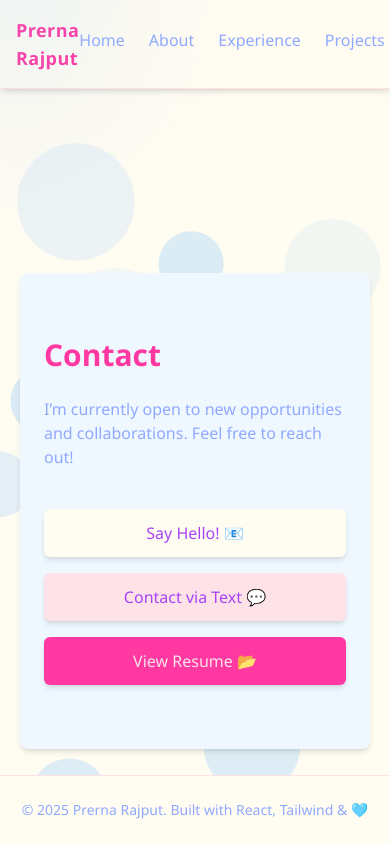
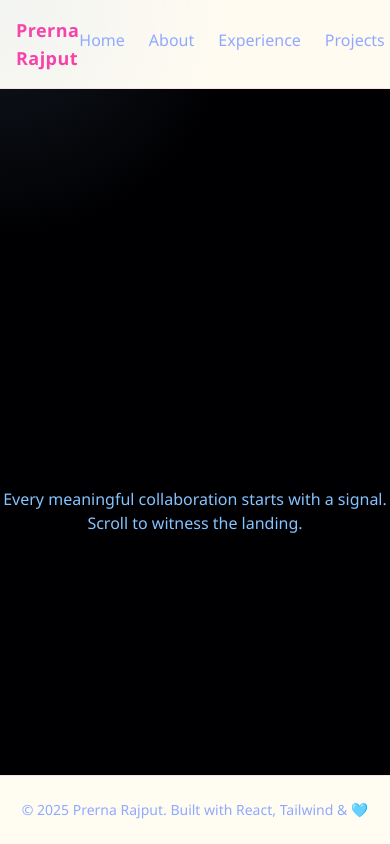
Before and after one commit to PrernaRajput/portfolio-app, a React (Create React App) app: page /contact in a window 390 px wide. Shown: the top 844 px of the page. Built offline with nearby package versions, Linux system fonts and the light colour scheme.

Commit message:
added scroll animation

```diff
--- a/src/App.js
+++ b/src/App.js
@@ -1,37 +1,54 @@
-import { BrowserRouter as Router, Routes, Route } from 'react-router-dom';
-import Home from './pages/Home';
-import About from './pages/About';
-import Experience from './pages/Experience';
-import Projects from './pages/Projects';
-import Skills from './pages/Skills';
-import Contact from './pages/Contact';
-import Navbar from './components/Navbar';
-import Footer from './components/Footer';
-import CustomCursor from './components/CustomCursor';
+import {
+  BrowserRouter as Router,
+  Routes,
+  Route,
+  useLocation,
+} from "react-router-dom";
+import Home from "./pages/Home";
+import About from "./pages/About";
+import Experience from "./pages/Experience";
+import Projects from "./pages/Projects";
+import Skills from "./pages/Skills";
+import Contact from "./pages/Contact";
+import Navbar from "./components/Navbar";
+import Footer from "./components/Footer";
+import CustomCursor from "./components/CustomCursor";
 
-export default function App () {
-    return (
-        <>
-            <CustomCursor />
+// Create a new component to be able to use useLocation hook
+const AppContent = () => {
+  const location = useLocation();
+  const isContactPage = location.pathname === "/contact";
 
-            <Router>
-                <div className="flex flex-col min-h-screen dark:bg-bodyBgColorDark bg-bodyBgColor text-textColor dark:text-textColorDark relative z-10">
-                    <Navbar />
+  return (
+    <div className='flex flex-col min-h-screen dark:bg-bodyBgColorDark bg-bodyBgColor text-textColor dark:text-textColorDark relative z-10'>
+      <Navbar />
 
-                    <main className="flex-grow">
-                        <Routes>
-                            <Route path="/" element={<Home />} />
-                            <Route path="/about" element={<About />} />
-                            <Route path="/experience" element={<Experience />} />
-                            <Route path="/projects" element={<Projects />} />
-                            <Route path="/skills" element={<Skills />} />
-                            <Route path="/contact" element={<Contact />} />
-                        </Routes>
-                    </main>
+      <main className='flex-grow'>
+        <Routes>
+          <Route path='/' element={<Home />} />
+          <Route path='/about' element={<About />} />
+          <Route path='/experience' element={<Experience />} />
+          <Route path='/projects' element={<Projects />} />
+          <Route path='/skills' element={<Skills />} />
+          <Route path='/contact' element={<Contact />} />
+        </Routes>
+      </main>
 
-                    <Footer />
-                </div>
-            </Router>
-        </>
-    );
+      <div className={isContactPage ? "fixed bottom-0 w-full z-20" : ""}>
+        <Footer />
+      </div>
+    </div>
+  );
+};
+
+export default function App() {
+  return (
+    <>
+      <CustomCursor />
+
+      <Router>
+        <AppContent />
+      </Router>
+    </>
+  );
 }
--- /dev/null
+++ b/src/components/scrollAnimation.jsx
@@ -0,0 +1,98 @@
+import React, {useRef, useEffect, useState} from "react";
+import {useScroll, useTransform, motion} from "framer-motion";
+
+const ScrollAnimation = () => {
+  const canvasRef = useRef(null);
+  const [images, setImages] = useState([]);
+  const [loading, setLoading] = useState(true);
+  const imageCount = 49; // From ezgif-frame-000.jpg to ezgif-frame-048.jpg
+
+  useEffect(() => {
+    const preloadImages = () => {
+      const loadedImages = [];
+      for (let i = 0; i < imageCount; i++) {
+        const img = new Image();
+        img.src = `/frames/ezgif-frame-${i.toString().padStart(3, "0")}.jpg`;
+        loadedImages.push(img);
+      }
+      setImages(loadedImages);
+      Promise.all(
+        loadedImages.map(
+          (img) => new Promise((resolve) => (img.onload = resolve)),
+        ),
+      ).then(() => setLoading(false));
+    };
+    preloadImages();
+  }, []);
+
+  const scrollRef = useRef(null);
+
+  const {scrollYProgress} = useScroll({
+    target: scrollRef,
+    offset: ["start start", "end end"],
+  });
+
+  const frameIndex = useTransform(scrollYProgress, [0, 1], [0, imageCount - 1]);
+
+  useEffect(() => {
+    if (!loading && images.length) {
+      const canvas = canvasRef.current;
+      const context = canvas.getContext("2d");
+      canvas.width = 1920;
+      canvas.height = 1080;
+
+      const render = () => {
+        const currentFrame = Math.round(frameIndex.get());
+        if (images[currentFrame]) {
+          const img = images[currentFrame];
+          const hRatio = canvas.width / img.width;
+          const vRatio = canvas.height / img.height;
+          const ratio = Math.min(hRatio, vRatio);
+          const centerShift_x = (canvas.width - img.width * ratio) / 2;
+          const centerShift_y = (canvas.height - img.height * ratio) / 2;
+          context.clearRect(0, 0, canvas.width, canvas.height);
+          context.drawImage(
+            img,
+            0,
+            0,
+            img.width,
+            img.height,
+            centerShift_x,
+            centerShift_y,
+            img.width * ratio,
+            img.height * ratio,
+          );
+        }
+      };
+
+      const unsubscribe = frameIndex.onChange(render);
+      render();
+
+      return () => {
+        unsubscribe();
+      };
+    }
+  }, [loading, images, frameIndex]);
+
+  return (
+    <div ref={scrollRef} className='h-[400vh] relative'>
+      <div className='sticky top-0 h-screen w-full flex items-center justify-center'>
+        {loading && (
+          <div
+            className='h-screen w-full flex items-center justify-center'
+            style={{backgroundColor: "rgb(0,0,3)"}}
+          >
+            <p className='text-white'>Loading animation...</p>
+          </div>
+        )}
+        <canvas
+          ref={canvasRef}
+          className='h-full w-full object-contain'
+          style={{display: loading ? "none" : "block"}}
+        ></canvas>
+      </div>
+    </div>
+  );
+};
+
+export default ScrollAnimation;
--- a/src/pages/Contact.jsx
+++ b/src/pages/Contact.jsx
@@ -1,69 +1,85 @@
-import { motion } from 'framer-motion';
-import CloudParticles from '../components/CloudParticles';
+import React from "react";
+import ScrollAnimation from "../components/scrollAnimation";
+import {motion} from "framer-motion";
 
-export default function Contact () {
+export default function Contact() {
   return (
-        <section className='height_xl dark:bg-accentDark bg-accentLight'>
-            <CloudParticles />
-            <section className="minHeightAuto max-w-4xl mx-auto px-6 py-16 dark:text-accentDark text-accentLight bg-cardBgLight rounded-lg shadow-md overflow-hidden transition duration-300">
+    <div style={{backgroundColor: "rgb(0,0,3)"}}>
+      <div
+        className='h-screen w-full flex items-center justify-center'
+        style={{backgroundColor: "rgb(0,0,3)"}}
+      >
+        <p
+          className='text-center text-blue-300'
+          style={{color: "rgb(133 196 255 / var(--tw-text-opacity, 1))"}}
+        >
+          Every meaningful collaboration starts with a signal. <br /> Scroll to
+          witness the landing.
+        </p>
+      </div>
+      <ScrollAnimation />
+      <div
+        className='h-screen w-full flex items-center justify-center relative z-10'
+        style={{backgroundColor: "rgb(0,0,3)"}}
+      >
+        <div className='max-w-4xl mx-auto px-6 py-16 text-textColorDark bg-transparent rounded-lg shadow-md overflow-hidden transition duration-300'>
           <motion.h2
-                    initial={{ opacity: 0, y: -20 }}
-                    animate={{ opacity: 1, y: 0 }}
-                    transition={{ delay: 0.1 }}
-                    className="text-3xl font-bold text-textHighlight dark:text-textHighlightDark mb-6"
+            initial={{opacity: 0, y: -20}}
+            whileInView={{opacity: 1, y: 0}}
+            viewport={{once: true}}
+            transition={{delay: 0.1}}
+            className='text-3xl font-bold text-yellow-400 mb-6'
+            style={{color: "rgb(255 195 0 / var(--tw-text-opacity, 1))"}}
           >
             Contact
           </motion.h2>
 
           <motion.p
-                    initial={{ opacity: 0 }}
-                    animate={{ opacity: 1 }}
-                    transition={{ delay: 0.2 }}
-                    className="mb-4 max-w-2xl"
+            initial={{opacity: 0}}
+            whileInView={{opacity: 1}}
+            viewport={{once: true}}
+            transition={{delay: 0.2}}
+            className='mb-4 max-w-2xl text-blue-300'
+            style={{color: "rgb(133 196 255 / var(--tw-text-opacity, 1))"}}
           >
-                    I’m currently open to new opportunities and collaborations. Feel free to reach out!
+            I’m currently open to new opportunities and collaborations. Feel
+            free to reach out!
           </motion.p>
 
           <motion.div
-                    initial={{ opacity: 0 }}
-                    animate={{ opacity: 1 }}
-                    transition={{ delay: 0.3 }}
-                    className="flex flex-col sm:flex-row gap-4 mt-6"
+            initial={{opacity: 0}}
+            whileInView={{opacity: 1}}
+            viewport={{once: true}}
+            transition={{delay: 0.3}}
+            className='flex flex-col sm:flex-row gap-4 mt-6'
           >
             <a
-                        href="mailto:prerna.rajput.dev@gmail.com"
-                        className="dark:bg-navBgColorDark bg-navBgColor text-textColor dark:text-textColorDark px-6 py-3 rounded-md
-                     hover:bg-textHighlight dark:hover:bg-textHighlightDark hover:text-bodyBgColor dark:hover:text-bodyBgColorDark shadow-md
-                     hover:shadow-textHighlight/30 transition duration-300 ease-in-out text-center"
+              href='mailto:prerna.rajput.dev@gmail.com'
+              className='bg-gray-800 text-white px-6 py-3 rounded-md hover:bg-yellow-400 hover:text-black shadow-md transition duration-300 ease-in-out text-center'
             >
               Say Hello! 📧
             </a>
 
             <a
-                        href="https://wa.me/919354822230"
-                        target="_blank"
-                        rel="noreferrer"
-                        className="bg-bodyBgColor dark:bg-bodyBgColorDark text-textColor dark:text-textColorDark px-6 py-3 rounded-md
-                     hover:bg-accentLight hover:text-black shadow-md
-                      dark:hover:bg-accentDark dark:hover:shadow-accentDark
-                     hover:shadow-accentLight/30 transition duration-300 ease-in-out text-center"
+              href='https://wa.me/919354822230'
+              target='_blank'
+              rel='noreferrer'
+              className='bg-gray-900 text-white px-6 py-3 rounded-md hover:bg-blue-300 hover:text-black shadow-md transition duration-300 ease-in-out text-center'
             >
               Contact via Text 💬
             </a>
 
             <a
-                        href="/assets/Prerna-Rajput-Resume.pdf"
-                        target="_blank"
-                        rel="noopener noreferrer"
-                        className="bg-textHighlight dark:bg-textHighlightDark dark:text-bodyBgColorDark text-bodyBgColor px-6 py-3 rounded-md
-                        dark:hover:bg-accentDark
-                     hover:bg-accentLight hover:text-textColor dark:hover:text-textColorDark shadow-md
-                     hover:shadow-textHighlight/30 transition duration-300 ease-in-out text-center"
+              href='/assets/Prerna-Rajput-Resume.pdf'
+              target='_blank'
+              rel='noopener noreferrer'
+              className='bg-yellow-400 text-black px-6 py-3 rounded-md hover:bg-gray-800 hover:text-white shadow-md transition duration-300 ease-in-out text-center'
             >
               View Resume 📂
             </a>
           </motion.div>
-            </section>
-        </section>
+        </div>
+      </div>
+    </div>
   );
 }
```
Lines whose indentation alone changed are shown as unchanged.
